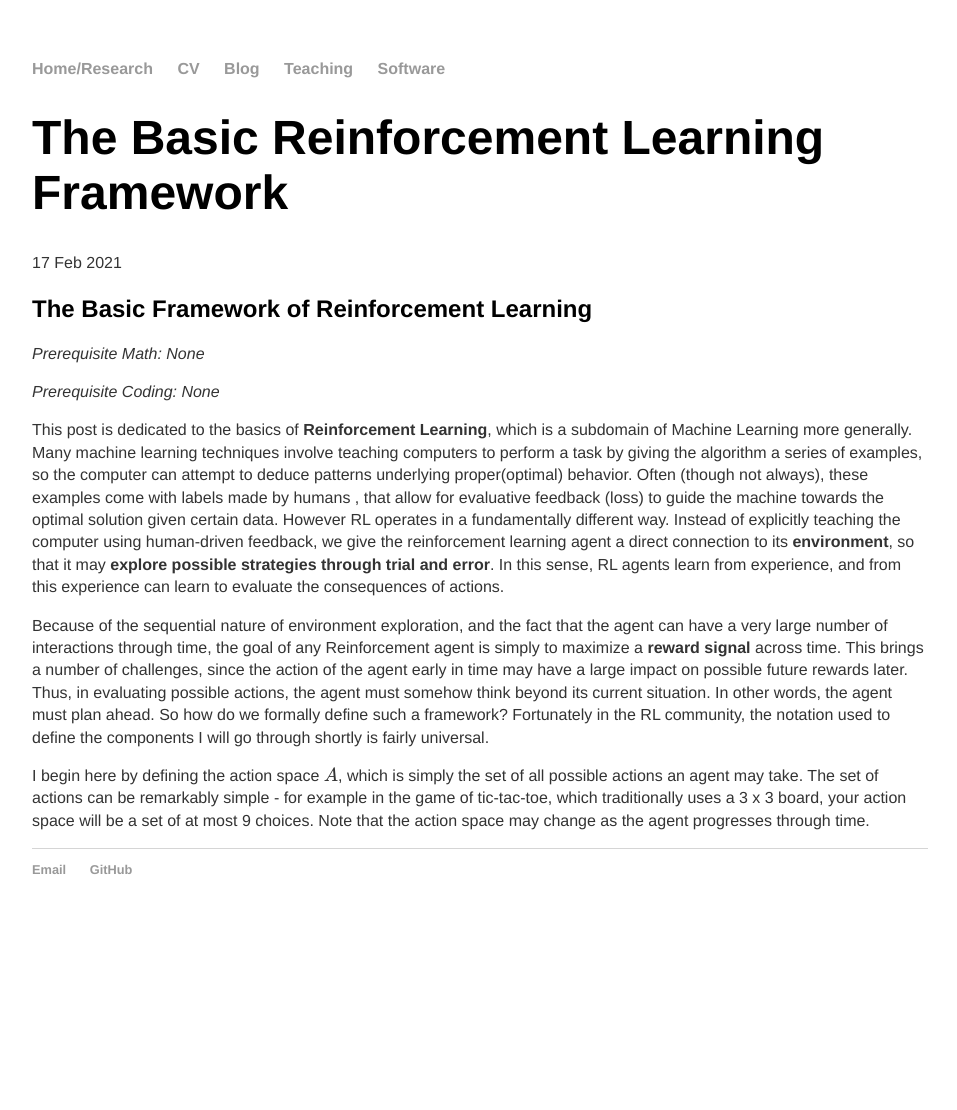
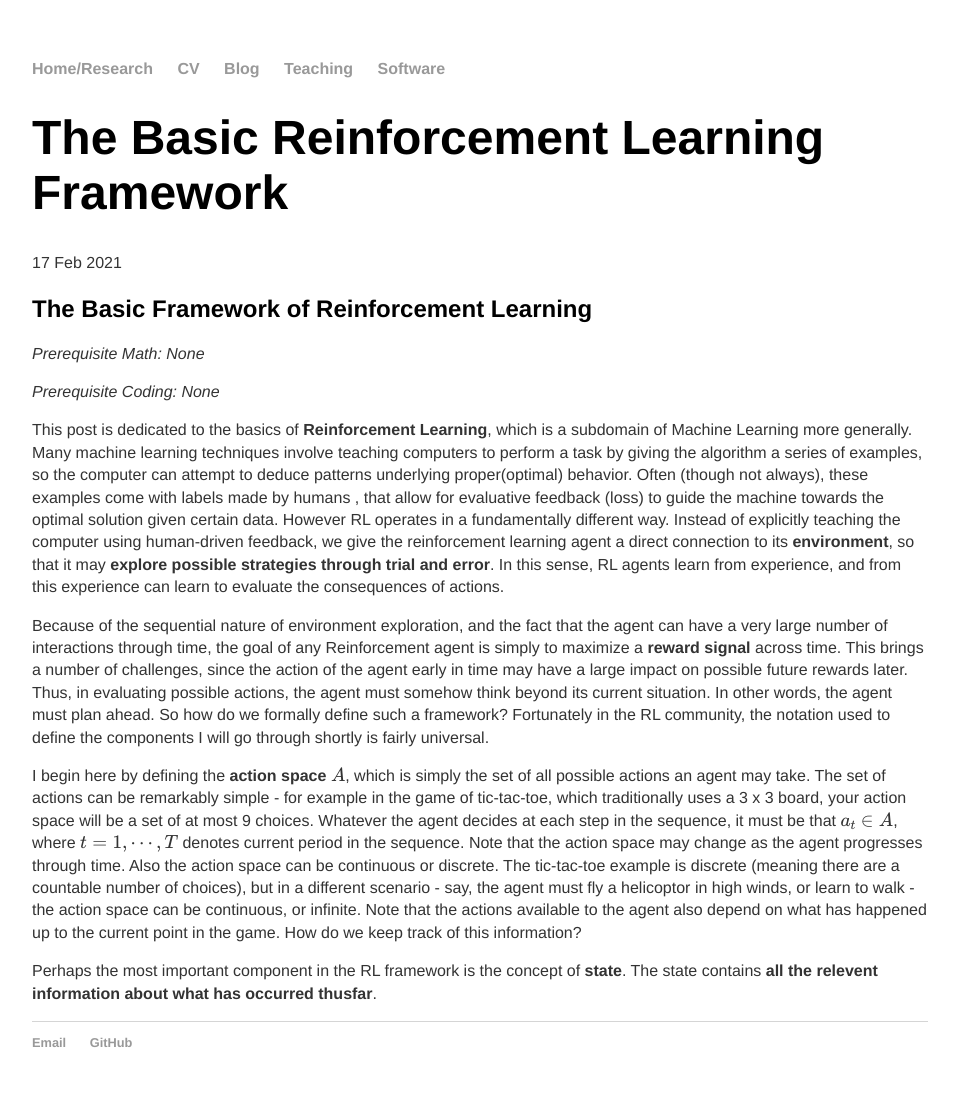
Before and after one commit to 12mre1/12mre1.github.io, a Jekyll site: the page built from _posts/2021-02-17-The-Basic-Reinforcement-Learning-Framework.md, in a window 1280 px wide. Shown: the whole page, without its empty margins (160-1117 px from the left). Built offline with Jekyll 4.4.1, drawn with Linux system fonts in a browser that asks for light colours; formulas are drawn with MathJax 3; before the commit the page ends 937 px from its top, so only the background shows below that.

Commit message:
update RL post

```diff
--- a/_posts/2021-02-17-The-Basic-Reinforcement-Learning-Framework.md
+++ b/_posts/2021-02-17-The-Basic-Reinforcement-Learning-Framework.md
@@ -14,4 +14,6 @@
 
 Because of the sequential nature of environment exploration, and the fact that the agent can have a very large number of interactions through time, the goal of any Reinforcement agent is simply to maximize a __reward signal__ across time. This brings a number of challenges, since the action of the agent early in time may have a large impact on possible future rewards later. Thus, in evaluating possible actions, the agent must somehow think beyond its current situation. In other words, the agent must plan ahead. So how do we formally define such a framework? Fortunately in the RL community, the notation used to define the components I will go through shortly is fairly universal.
 
-I begin here by defining the action space \\( A \\), which is simply the set of all possible actions an agent may take. The set of actions can be remarkably simple - for example in the game of tic-tac-toe, which traditionally uses a 3 x 3 board, your action space will be a set of at most 9 choices. Note that the action space may change as the agent progresses through time.
+I begin here by defining the __action space__ \\( A \\), which is simply the set of all possible actions an agent may take. The set of actions can be remarkably simple - for example in the game of tic-tac-toe, which traditionally uses a 3 x 3 board, your action space will be a set of at most 9 choices. Whatever the agent decides at each step in the sequence, it must be that \\( a_t \in A \\), where \\( t = 1, \cdots, T \\) denotes current period in the sequence. Note that the action space may change as the agent progresses through time. Also the action space can be continuous or discrete. The tic-tac-toe example is discrete (meaning there are a countable number of choices), but in a different scenario - say, the agent must fly a helicoptor in high winds, or learn to walk - the action space can be continuous, or infinite. Note that the actions available to the agent also depend on what has happened up to the current point in the game. How do we keep track of this information?
+
+Perhaps the most important component in the RL framework is the concept of __state__. The state contains __all the relevent information about what has occurred thusfar__.
```
